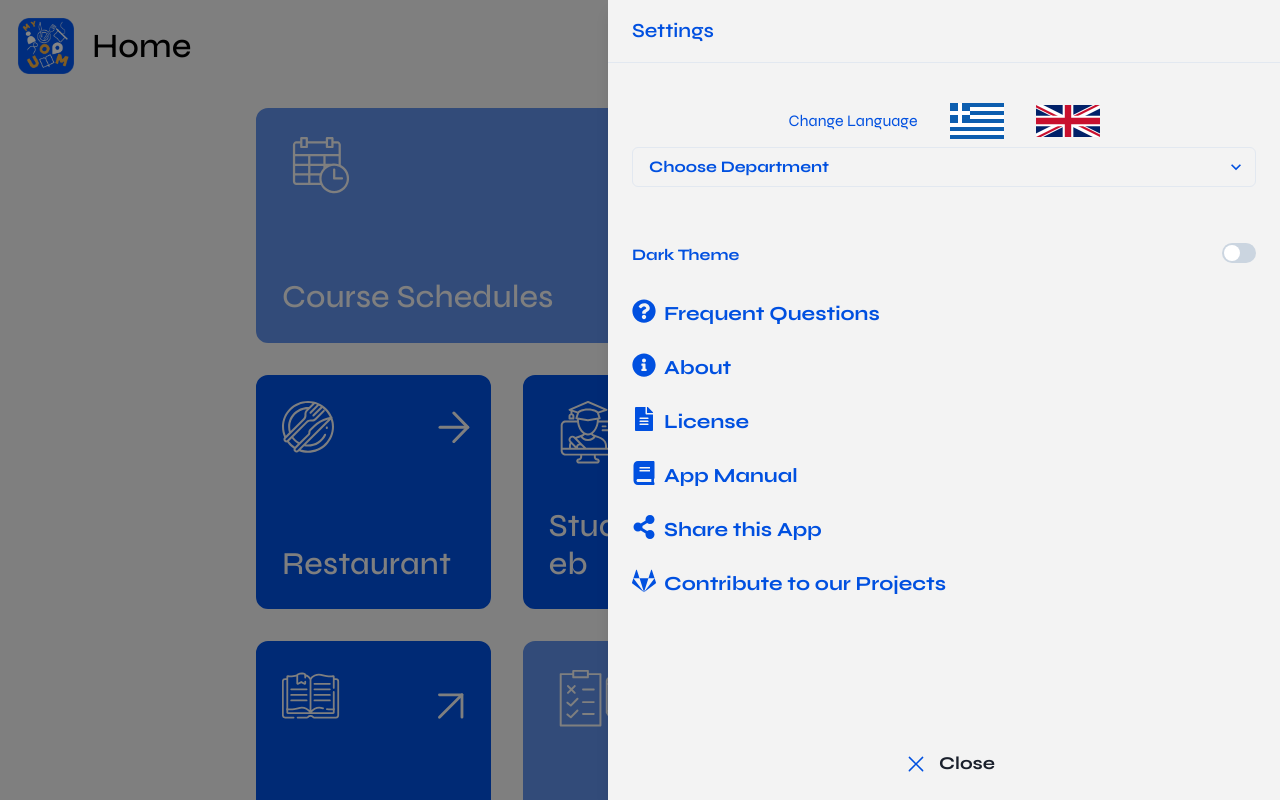
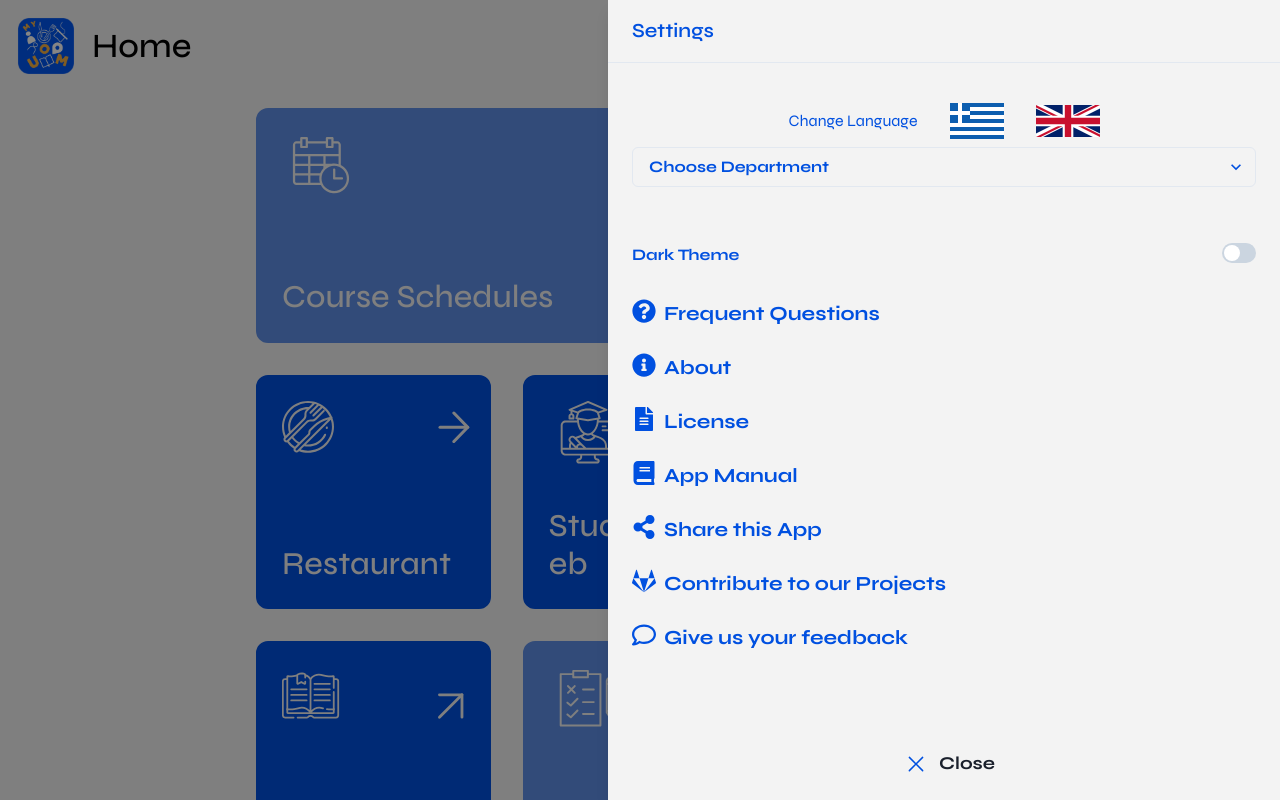
Before and after one commit to open-source-uom/myuom, a React (Create React App) app: page / in a window 1280 px wide. Both pictures are taken after a click on the element 1244 px from the left and 46 px from the top of the page. Shown: the top 800 px of the page. Built offline with nearby package versions, Linux system fonts and the light colour scheme.

Commit message:
Fixes #179

```diff
--- a/src/assets/icons/index.jsx
+++ b/src/assets/icons/index.jsx
@@ -1,6 +1,6 @@
 import GraduationIcon from "./GraduationIcon";
 import ExamsTestIcon from "./ExamsTestIcon";
-import LaptopTextbookIcon from "./LaptopTextbookIcon";
+  import LaptopTextbookIcon from "./LaptopTextbookIcon";
 import LibraryIcon from "./LibraryIcon";
 import LocationIcon from "./LocationIcon";
 import ManyPeopleIcon from "./ManyPeopleIcon";
--- a/src/assets/locales/el/settings_page.js
+++ b/src/assets/locales/el/settings_page.js
@@ -10,4 +10,5 @@ export default {
     settings_close: "Κλείσιμο",
     change_language: "Αλλαγή Γλώσσας",
     choose_department: "Επιλέξτε Τμήμα",
+    form_feedback: "Φόρμα Αξιολόγησης"
 }
--- a/src/assets/locales/en/settings_page.js
+++ b/src/assets/locales/en/settings_page.js
@@ -10,4 +10,5 @@ export default {
     settings_close: "Close",
     change_language: "Change Language",
     choose_department: "Choose Department",
+    form_feedback: "Give us your feedback"
 }
--- a/src/components/settings/SettingsDrawer.jsx
+++ b/src/components/settings/SettingsDrawer.jsx
@@ -17,7 +17,8 @@ import {
     FaFileAlt,
     FaShareAlt,
     FaGitlab,
-    FaBook
+    FaBook,
+    FaRegComment,
 } from "react-icons/fa";
 import { Link } from "react-router-dom";
 import { CloseIcon } from "../../assets/icons";
@@ -126,6 +127,13 @@ export function SettingsDrawer({ isOpen, onClose }) {
                             >
                                 <SettingsOption Icon={FaGitlab} onClick={onClose} text={i18n.t("gitlab_contribute")} />
                             </a>
+                            <a
+                                href="https://docs.google.com/forms/u/2/d/e/1FAIpQLSduM517c4OtIs-CNv5cjQtYcj6OXRDtCP6x0Q7d4Ymhd3xQMg/viewform"
+                                target="_blank"
+                                rel="noopener noreferrer"
+                            >
+                                <SettingsOption Icon={FaRegComment} onClick={onClose} text={i18n.t("form_feedback")} />
+                            </a>
                         </Box>
                     </Box>
                 </DrawerBody>
```
